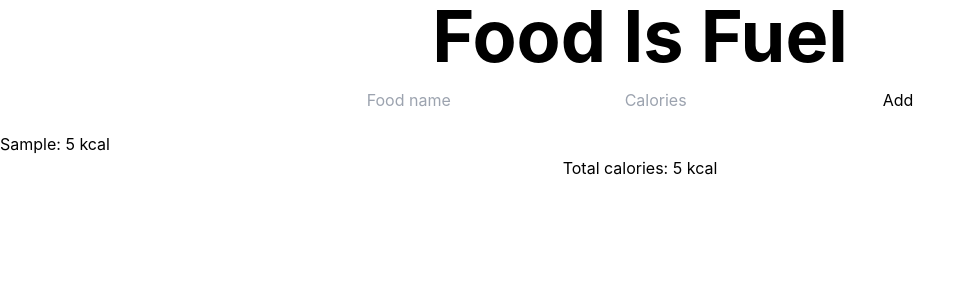
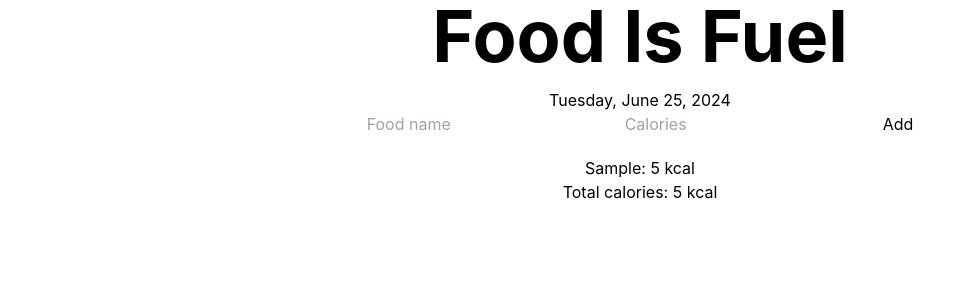
Before and after one commit to austinpendleton/food-is-fuel, a React (Create React App) app: page / in a window 1280 px wide. Both pictures are taken after typing "Sample", "5" into the empty fields and a click on the button "Add". Shown: the top 300 px of the page, without its empty margins (0-975 px from the left). Built offline with nearby package versions, Linux system fonts and the light colour scheme.

Commit message:
Date Display added

```diff
--- a/src/App.js
+++ b/src/App.js
@@ -3,6 +3,7 @@ import Header from "./components/Header";
 import FoodList from "./components/FoodList";
 import AddFoodForm from "./components/AddFoodForm";
 import TotalCalories from "./components/TotalCalories";
+import DateDisplay from "./components/DateDisplay";
 import "./blocks/App.css";
 
 const App = () => {
@@ -17,6 +18,7 @@ const App = () => {
   return (
     <div>
       <Header />
+      <DateDisplay />
       <AddFoodForm onAddFood={addFood} />
       <FoodList foods={foods} />
       <TotalCalories total={totalCalories} />
--- /dev/null
+++ b/src/components/DateDisplay.js
@@ -0,0 +1,15 @@
+import React from "react";
+
+const DateDisplay = () => {
+  const today = new Date();
+  const formattedDate = today.toLocaleDateString(undefined, {
+    weekday: "long",
+    year: "numeric",
+    month: "long",
+    day: "numeric",
+  });
+
+  return <p className="text-center">{formattedDate}</p>;
+};
+
+export default DateDisplay;
--- a/src/components/FoodItem.js
+++ b/src/components/FoodItem.js
@@ -3,7 +3,7 @@ import React from "react";
 const FoodItem = ({ name, calories }) => {
   return (
     <div>
-      <p>
+      <p className="text-center">
         {name}: {calories} kcal
       </p>
     </div>
```
